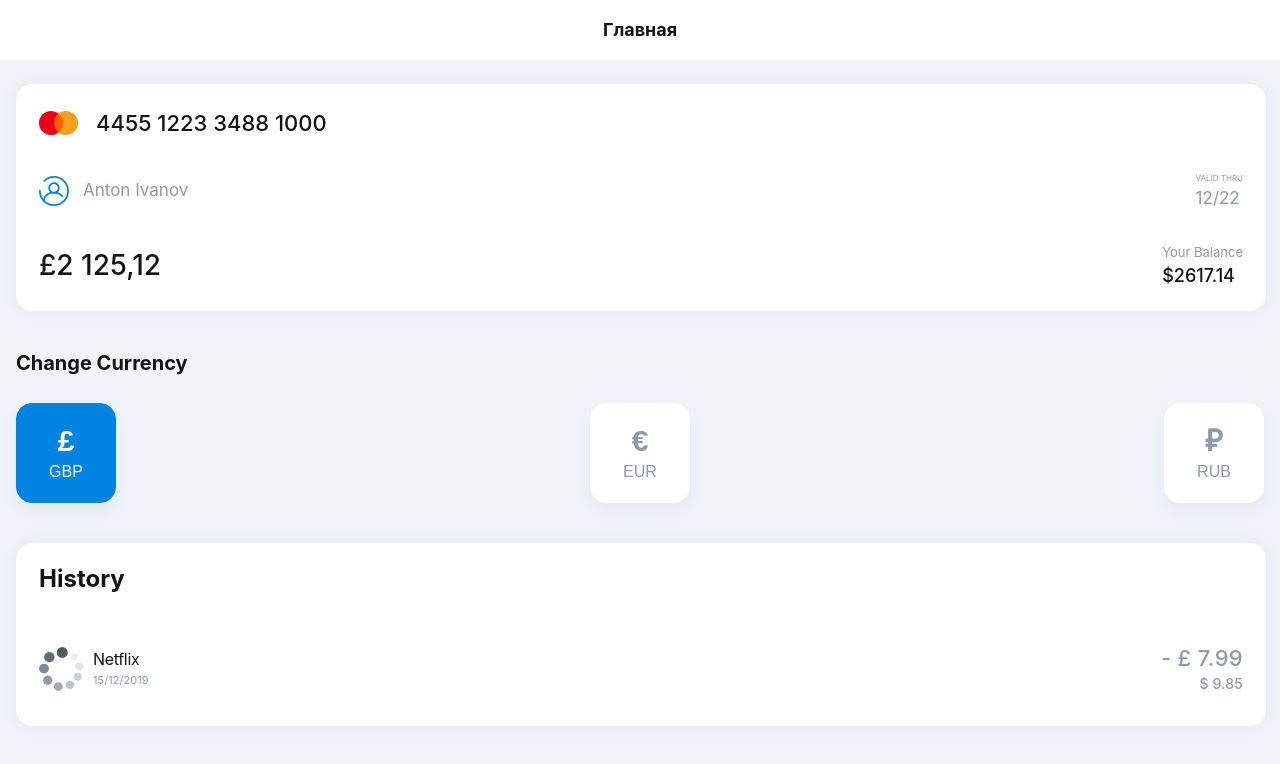
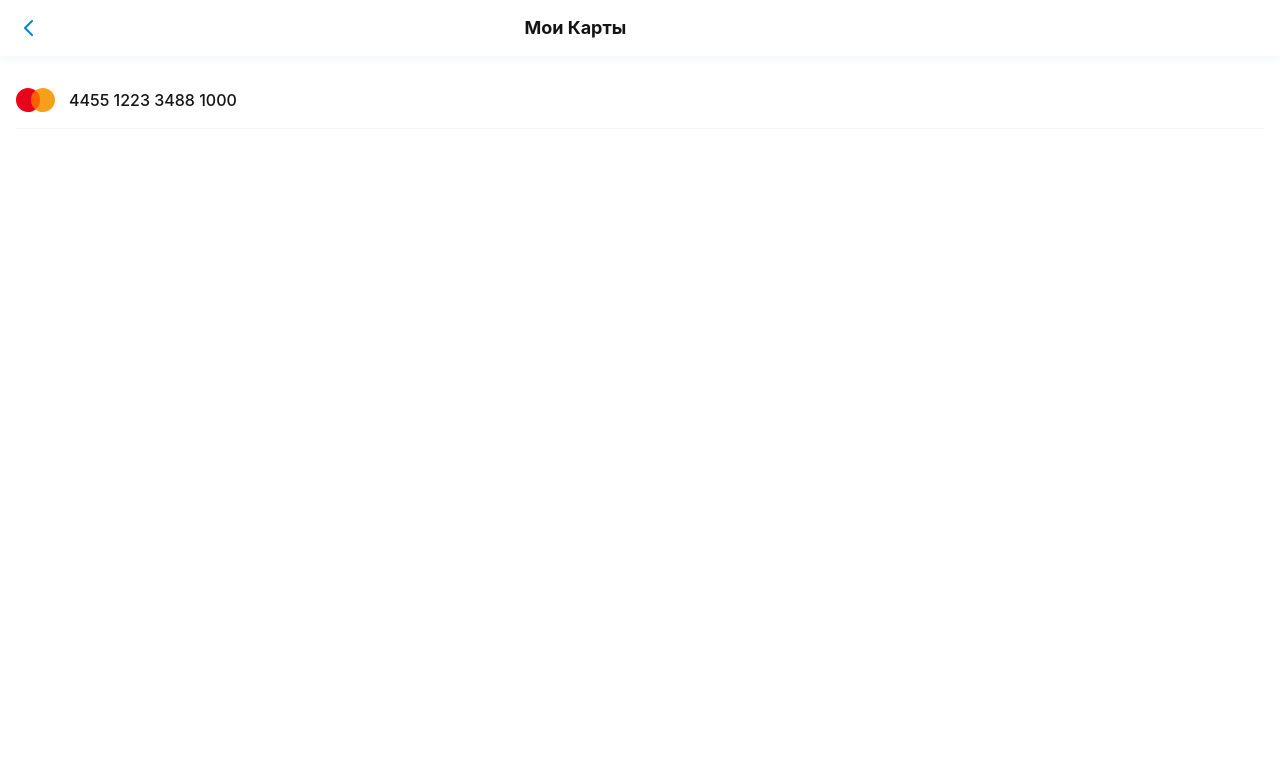
Before and after one commit to NikolaiChirkov/Peter_test, a React (Create React App) app: page / in a window 1280 px wide. Shown: the top 764 px of the page. Built offline with nearby package versions, Linux system fonts and the light colour scheme.

Commit message:
OT-4: add CardChange layout

```diff
--- a/public/index.html
+++ b/public/index.html
@@ -4,12 +4,10 @@
     <meta charset="utf-8" />
     <link rel="icon" href="%PUBLIC_URL%/favicon.ico" />
     <meta name="viewport" content="width=device-width, initial-scale=1" />
-    <meta name="theme-color" content="#000000" />
     <meta
       name="description"
-      content="Web site created using create-react-app"
+      content="Peter Partner test site"
     />
-    <link rel="icon" href="%PUBLIC_URL%/favicon-32x32.png" />
     <title>Parker test</title>
   </head>
   <body>
--- a/src/assets/styles/App.css
+++ b/src/assets/styles/App.css
@@ -1,6 +1,6 @@
 .app {
   width: 100%;
-  height: 100vh;
+  height: 100%;
 
   text-transform: capitalize;
 
@@ -8,10 +8,12 @@
 
   color: #141414;
   background-color: #F1F3F9;
+
+  overflow: hidden;
 }
 
 .container {
-  padding: 24px 16px;
+  padding: 24px 16px 0 16px;
 }
 
 @media (prefers-reduced-motion: no-preference) {
--- /dev/null
+++ b/src/assets/styles/partials/CardChange.css
@@ -0,0 +1,76 @@
+.card-change {
+    position: absolute;
+    top: 0;
+    left:0;
+
+    width: 100%;
+    height: 100%;
+
+    background: #FFFFFF;
+
+
+}
+
+.card-change__header {
+    display: flex;
+    flex-flow: row nowrap;
+
+    align-items: center;
+
+    padding-left: 18px;
+
+    box-shadow: 0px 4px 8px rgba(139, 164, 187, 0.08);
+
+    background: #FFFFFF;
+}
+
+.card-change__header-btn {
+    display: flex;
+
+    align-items: center;
+
+    border: none;
+
+    background-color: #FFFFFF;
+}
+
+.card-change__header-title {
+    display: flex;
+
+    justify-content: center;
+
+    width: 85%;
+
+    font-size: 18px;
+    line-height: 26px;
+}
+
+.card-change__list {
+    width: auto;
+
+    padding: 0 16px;
+
+    list-style: none;
+}
+
+.list__item {
+    display: flex;
+    flex-flow: row nowrap;
+
+    justify-content: flex-start;
+
+    align-items: center;
+
+    border-bottom: 1px solid #F1F3F9;
+}
+
+.list__item-text {
+    padding-left: 14px;
+
+    font-size: 16px;
+    line-height: 24px;
+}
+
+.hidden {
+    display: none;
+}
--- a/src/assets/styles/partials/Change.css
+++ b/src/assets/styles/partials/Change.css
@@ -50,7 +50,7 @@
     line-height: 24px;
 }
 
-.chosen {
+.chosen-volute {
     border-color: #0083E1;
 
     color: #FFFFFF;
--- a/src/assets/styles/partials/History.css
+++ b/src/assets/styles/partials/History.css
@@ -80,7 +80,6 @@
 .item__payment-valute {
     margin: 0;
 
-    font-weight: 500;
     font-size: 22px;
     line-height: 30px;
     letter-spacing: 0.0145455em;
--- a/src/components/App.tsx
+++ b/src/components/App.tsx
@@ -3,7 +3,7 @@ import Header from './partials/Header';
 import Card from './partials/Card';
 import Change from './partials/Change';
 import History from './partials/History';
-// import CardChange from './partials/CardChange';
+import CardChange from './partials/CardChange';
 import '../assets/styles/App.css';
 
 function App() {
@@ -14,8 +14,8 @@ function App() {
         <Card />
         <Change />
         <History />
-        {/* <CardChange /> */}
       </div>
+      <CardChange />
     </div>
   );
 }
--- /dev/null
+++ b/src/components/partials/CardChange.tsx
@@ -0,0 +1,25 @@
+import React from 'react';
+import ArrowLeft from '../../assets/svg/arrow-left.svg';
+import MasterCard from '../../assets/svg/mastercard.svg';
+import '../../assets/styles/partials/CardChange.css';
+
+const CardChange = () => {
+    return (
+        <section className="card-change">
+            <header className="card-change__header">
+                <button className="card-change__header-btn">
+                    <img src={ArrowLeft} alt="" />
+                </button>
+                <h1 className="card-change__header-title">Мои карты</h1>
+            </header>
+            <ul className="card-change__list">
+                <li className="list__item">
+                    <img src={MasterCard} alt="" />
+                    <p className="list__item-text">4455 1223 3488 1000</p>
+                </li>
+            </ul>
+        </section>
+    )
+}
+
+export default CardChange;
--- a/src/components/partials/Change.tsx
+++ b/src/components/partials/Change.tsx
@@ -7,7 +7,7 @@ const Change = () => {
         <section className="change">
             <h1 className="change__title">change currency</h1>
             <div className="change__buttons">
-                <button className="button chosen">
+                <button className="button chosen-valute">
                     <h1 className="button__sign">£</h1>
                     <p className="button__acronym">gbp</p>
                 </button>
```
Also changed, not shown: src/assets/svg/arrow-left.svg (added).
